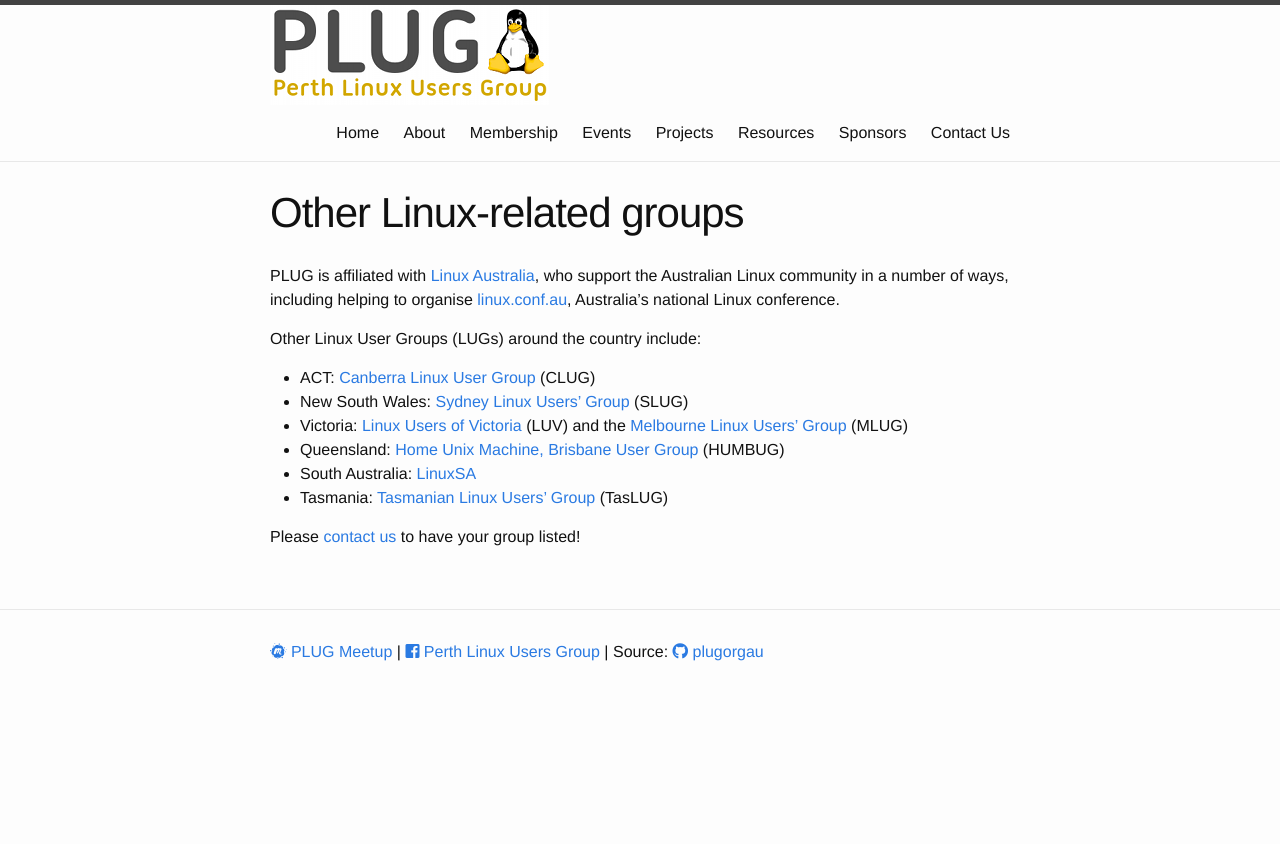
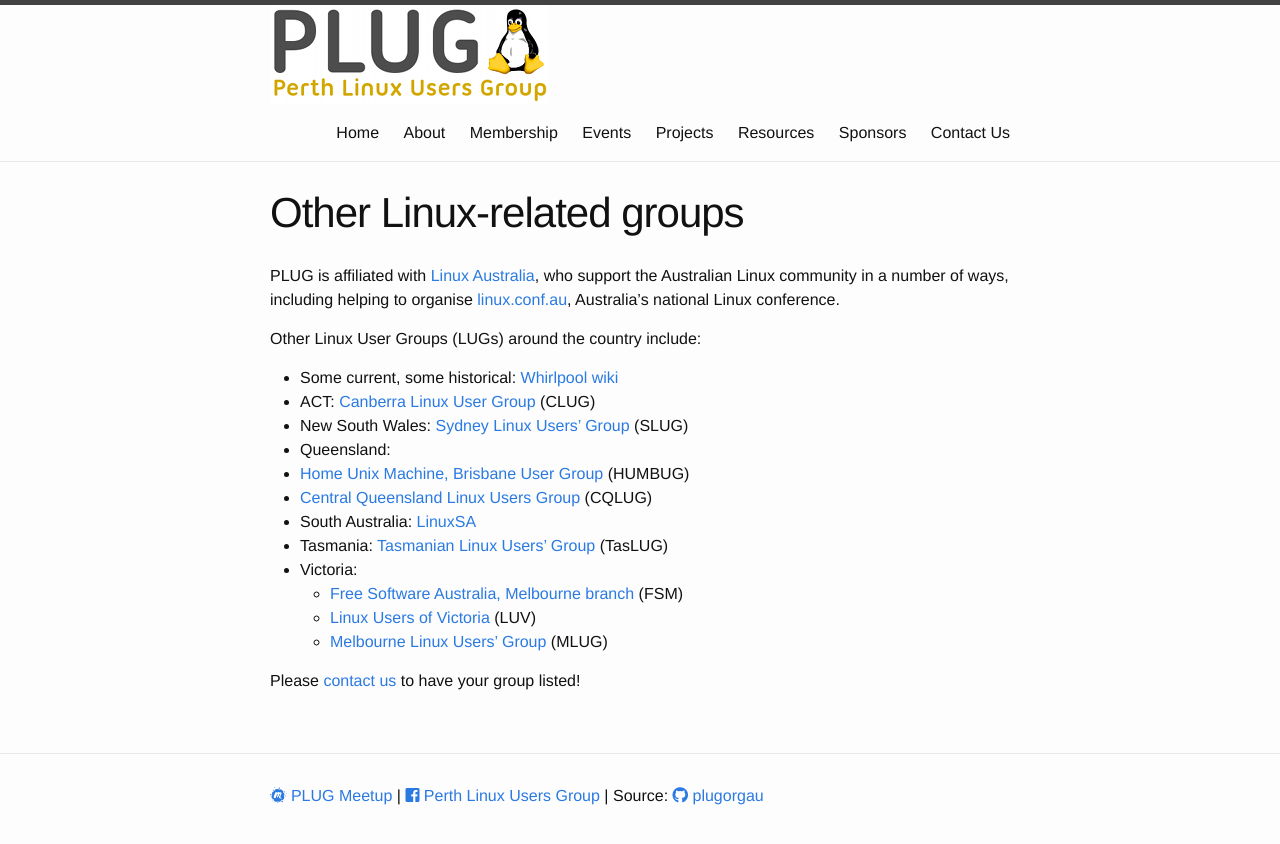
Before and after one commit to plugorgau/plugorgau.github.io, a Jekyll site: the page built from pages/about/related-groups.md, in a window 1280 px wide. Shown: the top 844 px of the page. Built offline with Jekyll 4.4.1, drawn with Linux system fonts in a browser that asks for light colours; nearby versions of some CDN libraries.

Commit message:
check/fix https links

```diff
--- a/pages/about/related-groups.md
+++ b/pages/about/related-groups.md
@@ -4,15 +4,21 @@ title: Other Linux-related groups
 permalink: /about/related-groups/
 ---
 
-PLUG is affiliated with [Linux Australia](https://linux.org.au/), who support the Australian Linux community in a number of ways, including helping to organise [linux.conf.au](https://linux.conf.au), Australia's national Linux conference.
+PLUG is affiliated with [Linux Australia](https://linux.org.au/lugs/), who support the Australian Linux community in a number of ways, including helping to organise [linux.conf.au](https://linux.conf.au), Australia's national Linux conference.
 
 Other Linux User Groups (LUGs) around the country include:
 
+ * Some current, some historical: [Whirlpool wiki](https://whirlpool.net.au/wiki/linux_user_groups)
  * ACT: [Canberra Linux User Group](http://clug.org.au/) (CLUG)
- * New South Wales: [Sydney Linux Users' Group](http://www.slug.org.au/index.html) (SLUG)
- * Victoria: [Linux Users of Victoria](https://luv.asn.au/) (LUV) and the [Melbourne Linux Users' Group](http://www.mlug.org.au/) (MLUG)
- * Queensland: [Home Unix Machine, Brisbane User Group](http://www.humbug.org.au/) (HUMBUG)
+ * New South Wales: [Sydney Linux Users' Group](https://www.slug.org.au/) (SLUG)
+ * Queensland:
+  * [Home Unix Machine, Brisbane User Group](https://www.humbug.org.au/) (HUMBUG)
+  * [Central Queensland Linux Users Group](https://cqlug.linux.org.au/) (CQLUG)
  * South Australia: [LinuxSA](http://www.linuxsa.org.au/)
  * Tasmania: [Tasmanian Linux Users' Group](https://taslug.org.au/main/public) (TasLUG)
+ * Victoria:
+   * [Free Software Australia, Melbourne branch](https://freesoftware.org.au/melbourne/) (FSM)
+   * [Linux Users of Victoria](https://luv.asn.au/) (LUV)
+   * [Melbourne Linux Users' Group](https://mlug-au.org/) (MLUG)
 
 Please [contact us]({{ site.baseurl }}/contact) to have your group listed!
```
